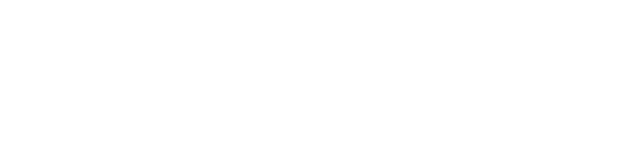
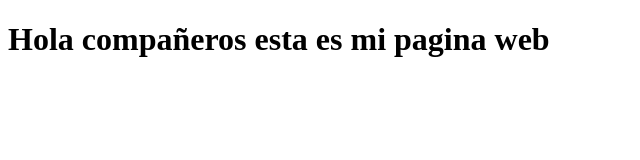
Before and after one commit to LuisLeon10/mi-proyectogit, a plain HTML site: page index.html in a window 1280 px wide. Shown: the whole page, without its empty margins (0-640 px from the left). Drawn offline with Linux system fonts and the light colour scheme.

Commit message:
Cambios al archivo index con el prefijo html

```diff
--- a/index.html
+++ b/index.html
@@ -5,6 +5,6 @@
     <title>Mi primera pagina</title>
   </head>
   <body>
-
+    <h1>Hola compañeros esta es mi pagina web</h1>
   </body>
 </html>
```
